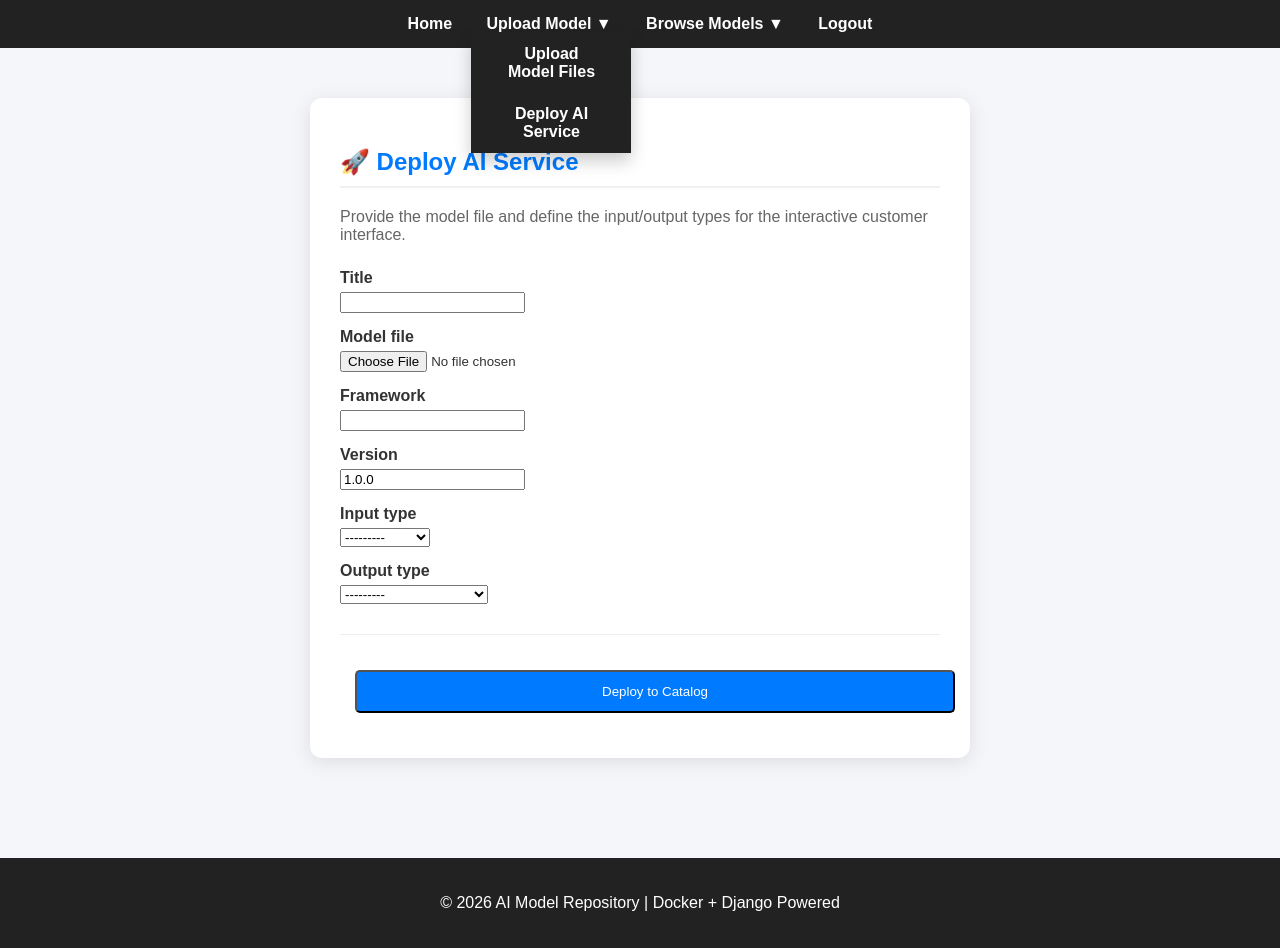
After one commit to KySchwartz/ai-model-repository, a Django app: page /upload-service/ in a window 1280 px wide, after a click on "Upload Model ▼". The commit adds this page. Run offline with Django 5.2, Linux system fonts and the light colour scheme; the visitor is signed in with stand-in values (Sample User, id 1); parts of the project's set-up code (start-up, migrations or seed data) failed here and were passed over.

Commit message:
Added AI service uploads, catalog, and UI. Also modified AI Suite to respond to generic requests

```diff
--- a/backend/core/forms.py
+++ b/backend/core/forms.py
@@ -13,3 +13,14 @@ class CustomSignupForm(UserCreationForm):
         model = User
         # This adds the 'role' field from your model to the registration form
         fields = UserCreationForm.Meta.fields + ('role',)
+
+class AIServiceForm(forms.ModelForm):
+    class Meta:
+        model = AIModel
+        fields = ['title', 'model_file', 'framework', 'version', 'input_type', 'output_type']
+
+    def __init__(self, *args, **kwargs):
+        super().__init__(*args, **kwargs)
+        # Force these to be required for this specific form
+        self.fields['input_type'].required = True
+        self.fields['output_type'].required = True
--- a/backend/core/settings.py
+++ b/backend/core/settings.py
@@ -126,8 +126,8 @@ DEFAULT_AUTO_FIELD = 'django.db.models.BigAutoField'
 
 AUTH_USER_MODEL = 'core.User'
 
-MEDIA_URL = "/media/"
-MEDIA_ROOT = os.path.join(BASE_DIR, "media")
+MEDIA_URL = '/media/'
+MEDIA_ROOT = os.path.join(BASE_DIR, 'media')
 
 # Redirect users to the home page after login and logout
 LOGIN_REDIRECT_URL = 'home'
--- a/backend/core/urls.py
+++ b/backend/core/urls.py
@@ -27,9 +27,14 @@ urlpatterns = [
 
     # Models Path
     path("models/", views.model_list, name="model_list"),
+    path("services/", views.ai_service_catalog, name="service_catalog"),
+    path("services/run/<int:model_id>/", views.model_service_page, name="model_service_page"),
 
     # Upload Path
     path("upload/", views.upload_model, name="upload_model"),
+
+    # Upload Path for AI Services
+    path("upload-service/", views.upload_service, name="upload_service"),
 
     # Authentication Paths
     path("signup/", views.signup_view, name="signup"),
@@ -38,6 +43,6 @@ urlpatterns = [
 
     #Admin Path
     path('admin/', admin.site.urls),
-]
+] + static(settings.MEDIA_URL, document_root=settings.MEDIA_ROOT)
 
 urlpatterns += static(settings.MEDIA_URL, document_root=settings.MEDIA_ROOT)
--- a/backend/core/views.py
+++ b/backend/core/views.py
@@ -1,26 +1,42 @@
 from django.shortcuts import render
 from django.contrib.auth.decorators import login_required
-from django.shortcuts import render, redirect
+from django.shortcuts import render, redirect, get_object_or_404
 from .models import AIModel
 from .forms import CustomSignupForm
 from .forms import AIModelForm
+from .forms import AIServiceForm
 from .ai_client import get_ai_status
+from .ai_client import validate_model_with_ai
 import httpx
 from asgiref.sync import sync_to_async
+from asgiref.sync import async_to_sync
 
 @login_required
-def upload_model(request):
-   if request.method == "POST":
-       form = AIModelForm(request.POST, request.FILES)
-       if form.is_valid():
-           model = form.save(commit=False)
-           model.developer = request.user
-           model.save()
-           return redirect("model_list")
-   else:
-       form = AIModelForm()
+async def upload_model(request):
+    if request.method == "POST":
+        form = AIModelForm(request.POST, request.FILES)
+        if form.is_valid():
+            # 1. Temporarily hold the data
+            model_instance = form.save(commit=False)
 
-   return render(request, "upload.html", {"form": form})
+            # 2. Call AI Suite for validation
+            validation = await validate_model_with_ai(
+                model_instance.framework,
+                model_instance.version,
+                request.FILES['file_path'].name
+            )
+
+            # 3. Handle results
+            if validation.get("status") == "valid":
+                model_instance.developer = request.user
+                model_instance.save()
+                return redirect('model_list')
+            else:
+                form.add_error(None, f"AI Validation Failed: {validation.get('message')}")
+    else:
+        form = AIModelForm()
+
+    return render(request, "upload.html", {"form": form})
 
 def signup_view(request):
     if request.method == 'POST':
@@ -32,13 +48,58 @@ def signup_view(request):
         form = CustomSignupForm()
     return render(request, 'signup.html', {'form': form})
 
+# Code for just displaying the homepage without async functionality
 #def home(request):
 #    return render(request, "home.html")
 
+# View for code repository
+def model_list(request):
+    models = AIModel.objects.filter(is_interactive=False).order_by("-upload_date")
+    return render(request, "models.html", {"models": models})
 
-def model_list(request):
-    models = AIModel.objects.order_by("-upload_date")
-    return render(request, "models.html", {"models": models})
+# View for AI Services
+def ai_service_catalog(request):
+    # Only fetch models that are marked as interactive services
+    services = AIModel.objects.filter(is_interactive=True).order_by('-upload_date')
+    return render(request, "service_catalog.html", {"services": services})
+
+# View to retrieve AI service interfaces
+def model_service_page(request, model_id):
+    # Fetch the model metadata from the database
+    service = get_object_or_404(AIModel, id=model_id, is_interactive=True)
+    result = None
+
+    if request.method == "POST":
+        # 1. Prepare the data to send to FastAPI
+        # We send the model_id and the relative path of the file saved in /media/
+        execution_payload = {
+            "model_id": service.id,
+            "file_path": service.model_file.name # e.g., 'models/my_model.txt'
+        }
+
+        # 2. Call the FastAPI 'execute' endpoint
+        try:
+            async def call_fastapi():
+                async with httpx.AsyncClient() as client:
+                    # Pointing to the execute endpoint we created in main.py
+                    response = await client.post(
+                        "http://ai_suite:8001/execute",
+                        params=execution_payload, # FastAPI expects these as query params
+                        timeout=10.0
+                    )
+                    return response.json()
+
+            # Execute the async call within our sync view
+            response_data = async_to_sync(call_fastapi)()
+            result = response_data.get("message") # This will be the "Success" message from FastAPI
+
+        except Exception as e:
+            result = f"Execution Error: {str(e)}"
+
+    return render(request, "model_service.html", {
+        "service": service,
+        "result": result
+    })
 
 async def home(request):
     # 1. Resolve Sync Database logic before rendering
@@ -65,3 +126,31 @@ async def home(request):
         "user_role": user_role,
         "ai_status": ai_status
     })
+
+@login_required
+def upload_service(request):  # Changed from 'async def' to 'def'
+    if request.method == "POST":
+        form = AIServiceForm(request.POST, request.FILES)
+        if form.is_valid():
+            model_instance = form.save(commit=False)
+            model_instance.developer = request.user
+            model_instance.is_interactive = True
+
+            # Use async_to_sync to wrap the FastAPI call only
+            # This allows the rest of the view to stay synchronous and safe for base.html
+            validation = async_to_sync(validate_model_with_ai)(
+                model_instance.framework,
+                model_instance.version,
+                request.FILES['model_file'].name
+            )
+            print(f"DEBUG: FastAPI responded with: {validation}", flush=True)
+
+            if validation.get("status") == "valid":
+                model_instance.save()
+                return redirect('model_list')
+            else:
+                form.add_error(None, f"AI Validation Failed: {validation.get('message')}")
+    else:
+        form = AIServiceForm()
+
+    return render(request, "upload_service.html", {"form": form})
--- a/backend/templates/base.html
+++ b/backend/templates/base.html
@@ -41,6 +41,48 @@
             background-color: #222;
             color: white;
         }
+        .dropdown {
+            position: relative;
+            display: inline-block; /* Aligns with other navbar items */
+        }
+
+        .dropbtn {
+            background: none;
+            border: none;
+            color: white;
+            font-weight: bold;
+            font-family: inherit;
+            font-size: inherit;
+            margin: 0 15px;
+            text-decoration: none;
+            cursor: pointer;
+        }
+
+
+        .dropdown-content {
+            display: none; /* Hide the dropdown by default */
+            position: absolute;
+            background-color: #222;
+            min-width: 160px;
+            box-shadow: 0px 8px 16px 0px rgba(0,0,0,0.2);
+            z-index: 1;
+        }
+
+        .dropdown-content a {
+            color: white;
+            padding: 12px 16px;
+            text-decoration: none;
+            display: block; /* Make links fill the width */
+        }
+
+        .dropdown-content a:hover {
+            background-color: #444444;
+        }
+
+        /* Class added by JavaScript when the menu is active */
+        .show {
+            display: block;
+        }
     </style>
 </head>
 <body>
@@ -49,12 +91,24 @@
         <a href="/">Home</a>
 
         {% if user.is_authenticated %}
-            <a href="/upload/">Upload Model</a>
+            <div class="dropdown">
+                <a class="dropbtn" onclick="toggleDropdown('uploadMenu')">Upload Model ▼</a>
+                <div id="uploadMenu" class="dropdown-content">
+                    <a href="{% url 'upload_model' %}">Upload Model Files</a>
+                    <a href="{% url 'upload_service' %}">Deploy AI Service</a>
+                </div>
+            </div>
         {% else %}
             <a href="{% url 'login' %}">Upload Model</a>
         {% endif %}
 
-        <a href="/models/">Browse Models</a>
+        <div class="dropdown">
+            <a class="dropbtn" onclick="toggleDropdown('browseMenu')">Browse Models ▼</a>
+            <div id="browseMenu" class="dropdown-content">
+                <a href="{% url 'model_list' %}">📁 Model Files</a>
+                <a href="{% url 'service_catalog' %}">⚡ AI Services</a>
+            </div>
+        </div>
 
         {% if user.is_authenticated %}
             <form action="{% url 'logout' %}" method="post" style="display: inline;">
@@ -75,5 +129,27 @@
         <p>© 2026 AI Model Repository | Docker + Django Powered</p>
     </div>
 
+    <script>
+        function toggleDropdown(id) {
+            // Close all dropdowns first
+            document.querySelectorAll('.dropdown-content').forEach(menu => {
+                if (menu.id !== id) {
+                    menu.classList.remove('show');
+                }
+            });
+
+            // Toggle the one that was clicked
+            document.getElementById(id).classList.toggle('show');
+        }
+
+        // Close dropdowns when clicking outside
+        window.onclick = function(event) {
+            if (!event.target.matches('.dropbtn')) {
+                document.querySelectorAll('.dropdown-content').forEach(menu => {
+                    menu.classList.remove('show');
+                });
+            }
+        }
+    </script>
 </body>
 </html>
--- a/backend/templates/model_list.html
+++ b/backend/templates/model_list.html
@@ -4,7 +4,7 @@
    <div>
        <h3>{{ model.title }}</h3>
        <p>{{ model.description }}</p>
-       <p>Uploaded by: {{ model.developer.uploaded_by }}</p>
+       <p>Uploaded by: {{ model.developer.username }}</p>
        <a href="{{ model.model_file.url }}">Download</a>
    </div>
    <hr>
--- /dev/null
+++ b/backend/templates/upload_service.html
@@ -0,0 +1,29 @@
+{% extends 'base.html' %}
+
+{% block content %}
+<div style="max-width: 600px; margin: 50px auto; padding: 30px; background: white; border-radius: 12px; box-shadow: 0 4px 20px rgba(0,0,0,0.1); color: #333; text-align: left;">
+    <h2 style="color: #007BFF; border-bottom: 2px solid #f0f0f0; padding-bottom: 10px;">🚀 Deploy AI Service</h2>
+    <p style="color: #666; margin-bottom: 25px;">Provide the model file and define the input/output types for the interactive customer interface.</p>
+
+    <form method="post" enctype="multipart/form-data">
+        {% csrf_token %}
+
+        {% for field in form %}
+            <div style="margin-bottom: 15px;">
+                <label style="font-weight: bold; display: block; margin-bottom: 5px;">{{ field.label }}</label>
+                {{ field }}
+                {% if field.help_text %}
+                    <p style="font-size: 12px; color: #888;">{{ field.help_text }}</p>
+                {% endif %}
+                {% for error in field.errors %}
+                    <p style="color: #dc3545; font-size: 13px; margin: 4px 0;">{{ error }}</p>
+                {% endfor %}
+            </div>
+        {% endfor %}
+
+        <div style="margin-top: 30px; border-top: 1px solid #eee; padding-top: 20px;">
+            <button type="submit" class="btn" style="width: 100%; cursor: pointer;">Deploy to Catalog</button>
+        </div>
+    </form>
+</div>
+{% endblock %}
--- a/docker-compose.yml
+++ b/docker-compose.yml
@@ -13,6 +13,7 @@ services:
     command: python manage.py runserver 0.0.0.0:8000
     volumes:
       - ./backend:/app
+      - media_data:/app/media
     ports:
       - "8000:8000"
     depends_on:
@@ -25,8 +26,10 @@ services:
     command: uvicorn main:app --host 0.0.0.0 --port 8001
     volumes:
       - ./ai_suite:/app
+      - media_data:/app/media_shared
     ports:
       - "8001:8001"
 
 volumes:
   postgres_data:
+  media_data:
```
Also changed, not shown: ai_suite/main.py (+39 -1 lines), backend/core/ai_client.py (+16 -1 lines), backend/core/models.py (+26 -0 lines), backend/templates/model_service.html (added, +31 -0 lines), backend/templates/service_catalog.html (added, +31 -0 lines), backend/core/migrations/0003_aimodel_input_type_aimodel_is_interactive_and_more.py (added).
